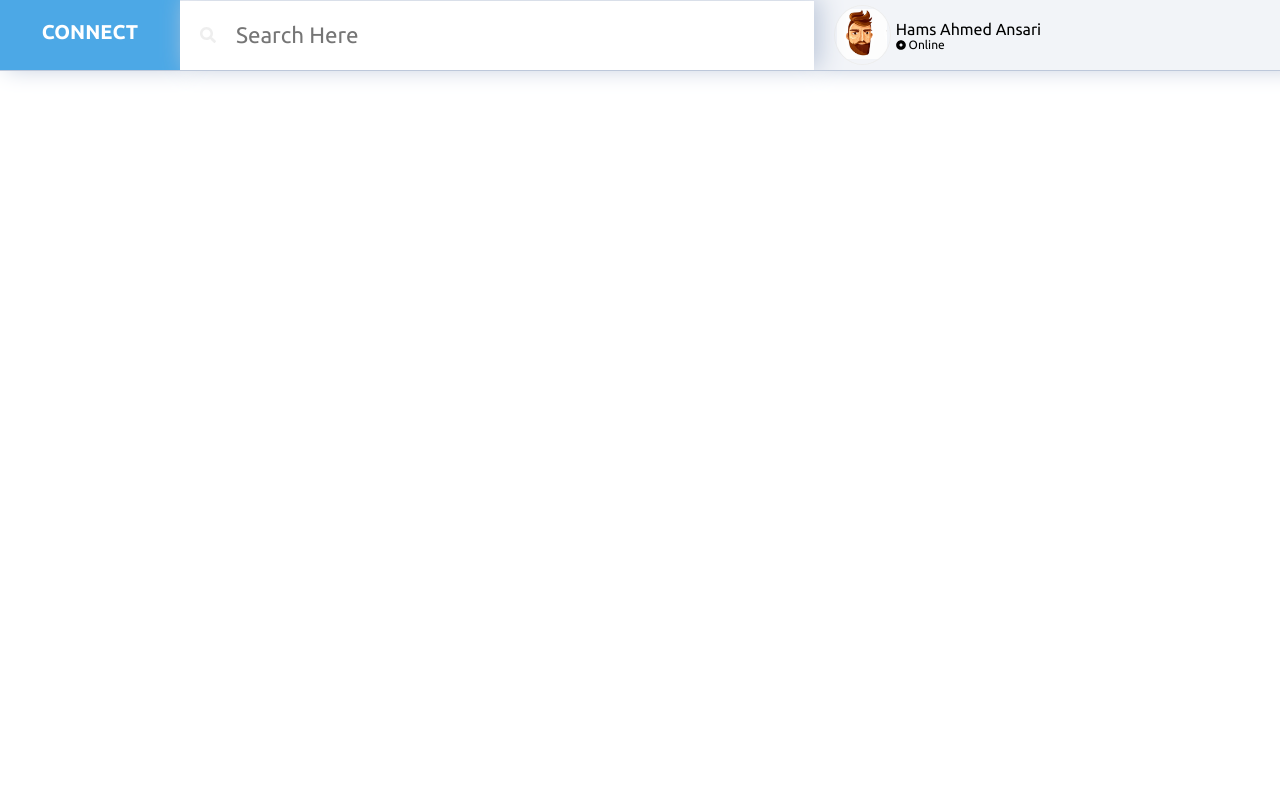
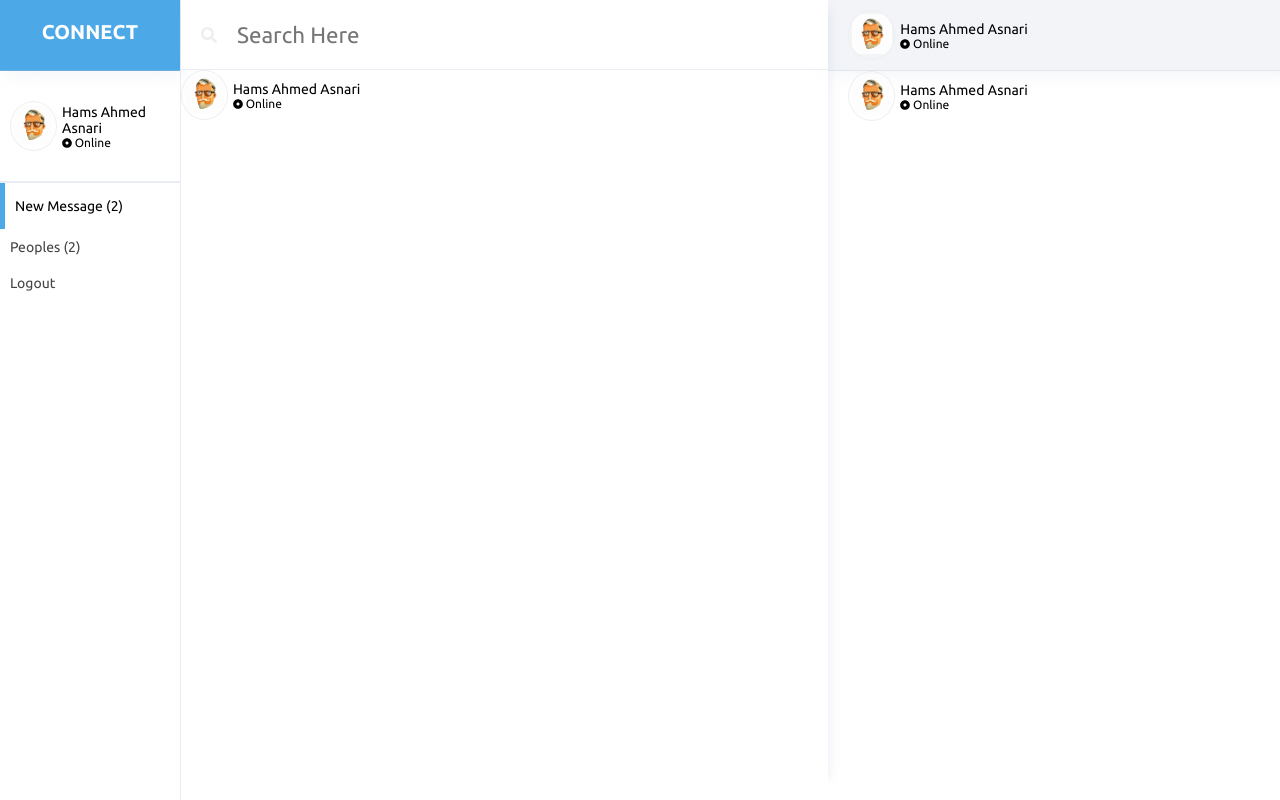
Before and after one commit to hamsahmedansari/React-Realtime-Chat, a React (Create React App) app: page / in a window 1280 px wide. Built offline with nearby package versions, Linux system fonts and the light colour scheme.

Commit message:
Update: :construction: UI of Home SideBar Menu And Basic Flex Grid Setup

```diff
--- a/src/components/common/profile/index.jsx
+++ b/src/components/common/profile/index.jsx
@@ -2,7 +2,20 @@ import React from "react";
 import "./style.scss";
 
 const Profile = props => {
-  return <p>Profile</p>;
+  const { shortName, style } = props;
+  return (
+    <div className="profile flex-container" style={style}>
+      <div className="item">
+        <img src="/assets/images/2.jpeg" alt="" />
+      </div>
+      <div className="item">
+        <h4 style={{ maxWidth: shortName ? "90px" : "" }}>Hams Ahmed Asnari</h4>
+        <p>
+          <i className="fas fa-dot-circle" /> Online
+        </p>
+      </div>
+    </div>
+  );
 };
 
 export default Profile;
--- a/src/components/common/profile/style.scss
+++ b/src/components/common/profile/style.scss
@@ -0,0 +1,30 @@
+.profile {
+  width: 100%;
+  height: 100%;
+  flex-direction: row;
+  flex-wrap: wrap;
+  align-items: center;
+  justify-content: flex-start;
+  > :nth-child(1) {
+    margin-right: 5px;
+    padding: 2.5px;
+    border: 1px solid #eee;
+    border-radius: 100%;
+    overflow: hidden;
+  }
+  img {
+    width: 40px;
+    height: 40px;
+    margin: auto;
+  }
+  h4 {
+    font-weight: 400;
+    font-size: 14px;
+  }
+  svg {
+    font-size: 10px;
+  }
+  p {
+    font-size: 12px;
+  }
+}
--- a/src/components/home/index.jsx
+++ b/src/components/home/index.jsx
@@ -18,6 +18,26 @@ class Home extends Component {
               <div className="item">
                 <h2>CONNECT</h2>
               </div>
+              {/* Profile */}
+              <div className="item">
+                <Profile shortName={true} style={{ padding: "10px" }} />
+              </div>
+              <div className="item">
+                <hr />
+              </div>
+              <div className="item">
+                <div className="flex-container">
+                  <div className="item active">
+                    <p>New Message (2)</p>
+                  </div>
+                  <div className="item">
+                    <p>Peoples (2)</p>
+                  </div>
+                  <div className="item">
+                    <p>Logout</p>
+                  </div>
+                </div>
+              </div>
             </div>
           </div>
           <div className="item">
@@ -33,51 +53,25 @@ class Home extends Component {
                   />
                 </div>
               </div>
+              {/* Profile */}
+              <div className="item">
+                <Profile />
+              </div>
             </div>
           </div>
           <div className="item">
             <div className="flex-container">
               {/* Header */}
               <div className="item">
-                <div className="profile flex-container">
-                  <div className="item">
-                    <img src="/assets/images/1.jpeg" alt="" />
-                  </div>
-                  <div className="item">
-                    <h4>Hams Ahmed Ansari</h4>
-                    <p>
-                      <i className="fas fa-dot-circle" /> Online
-                    </p>
-                  </div>
-                </div>
+                <Profile />
+              </div>
+              {/* Profile */}
+              <div className="item">
+                <Profile />
               </div>
             </div>
           </div>
         </div>
-        {/* <div className="header flex-container">
-          <div className="item">
-            <h2 className="logo">CONNECT</h2>
-          </div>
-          <div className="item">
-            <div className="flex-container search">
-              <i className="fas fa-search item" />
-              <input type="text " className="item" placeholder="Search Here" />
-            </div>
-          </div>
-          <div className="item">
-            <div className="profile flex-container">
-              <div className="item">
-                <img src="/assets/images/1.jpeg" alt="" />
-              </div>
-              <div className="item">
-                <h4>Hams Ahmed Ansari</h4>
-                <p>
-                  <i className="fas fa-dot-circle" /> Online
-                </p>
-              </div>
-            </div>
-          </div>
-        </div> */}
       </div>
     );
   }
--- a/src/components/home/style.scss
+++ b/src/components/home/style.scss
@@ -1,10 +1,15 @@
 .home {
+  height: 100%;
+  position: absolute;
+  width: 100%;
+  overflow: hidden;
   > div {
     //flex-container
     width: 100%;
+    height: 100%;
     flex-direction: row;
     flex-wrap: wrap;
-    align-items: center;
+    // align-items: center;
     > div > div {
       //column's flex-container
       flex-direction: column;
@@ -17,13 +22,14 @@
       }
     }
     > :nth-child(1) {
+      border-right: 1px solid rgba(183, 195, 214, 0.3);
       > div {
         // column-1
         > :nth-child(1) {
           // header
           height: 70px;
-          border-bottom: 1px solid #bdc8da;
-          box-shadow: 6px -3px 25px 0 #bdc8da;
+          border-bottom: 1px solid rgba(183, 195, 214, 0.3);
+          box-shadow: 6px -3px 25px 0 rgba(183, 195, 214, 0.3);
           background: #4ca8e6;
           > h2 {
             text-align: center;
@@ -34,17 +40,60 @@
             height: 25px;
           }
         }
+        > :nth-child(2) {
+          margin: 20px 0px;
+        }
+        > :nth-child(3) {
+          hr {
+            border: 1px solid rgba(183, 195, 214, 0.3);
+          }
+        }
+        > :nth-child(4) {
+          > div {
+            flex-direction: column;
+            flex-wrap: wrap;
+            align-items: flex-start;
+            justify-content: center;
+            > :nth-child(1) {
+              padding: 15px 10px;
+            }
+            > div {
+              padding: 10px;
+              font-size: 14px;
+              text-align: left;
+              color: #444;
+              &.active {
+                border-left: 5px solid #4ca8e6;
+                color: #000;
+              }
+              p {
+                cursor: pointer;
+                transition: all ease-in-out 0.2s;
+              }
+            }
+          }
+          :hover {
+            > div {
+              > p {
+                transform: scale(0.9);
+              }
+              :hover {
+                transform: scale(1.1);
+              }
+            }
+          }
+        }
       }
     }
     > :nth-child(2) {
       flex-grow: 1;
+      box-shadow: 16px -6px 11px -15px rgba(183, 195, 214, 0.3);
       > div {
         // column-2
         > :nth-child(1) {
           // header
           height: 70px;
-          border-bottom: 1px solid #bdc8da;
-          box-shadow: 6px -3px 25px 0 #bdc8da;
+          border-bottom: 1px solid rgba(183, 195, 214, 0.3);
           background: #4ca8e6;
           background: #ffffff;
           height: 69px;
@@ -76,40 +125,11 @@
         > :nth-child(1) {
           // header
           height: 70px;
-          border-bottom: 1px solid #bdc8da;
-          box-shadow: 6px -3px 25px 0 #bdc8da;
+          border-bottom: 1px solid rgba(183, 195, 214, 0.3);
+          box-shadow: 6px -3px 25px 0 rgba(183, 195, 214, 0.3);
           background: #f2f4f8;
           z-index: -1;
           padding-left: 20px;
-          .profile {
-            width: 100%;
-            height: 100%;
-            flex-direction: row;
-            flex-wrap: wrap;
-            align-items: center;
-            justify-content: flex-start;
-            > :nth-child(1) {
-              margin-right: 5px;
-              padding: 2.5px;
-              border: 1px solid #eee;
-              border-radius: 100%;
-              overflow: hidden;
-            }
-            img {
-              width: 50px;
-              height: 50px;
-              margin: auto;
-            }
-            h4 {
-              font-weight: 400;
-            }
-            svg {
-              font-size: 10px;
-            }
-            p {
-              font-size: 12px;
-            }
-          }
         }
       }
     }
```
